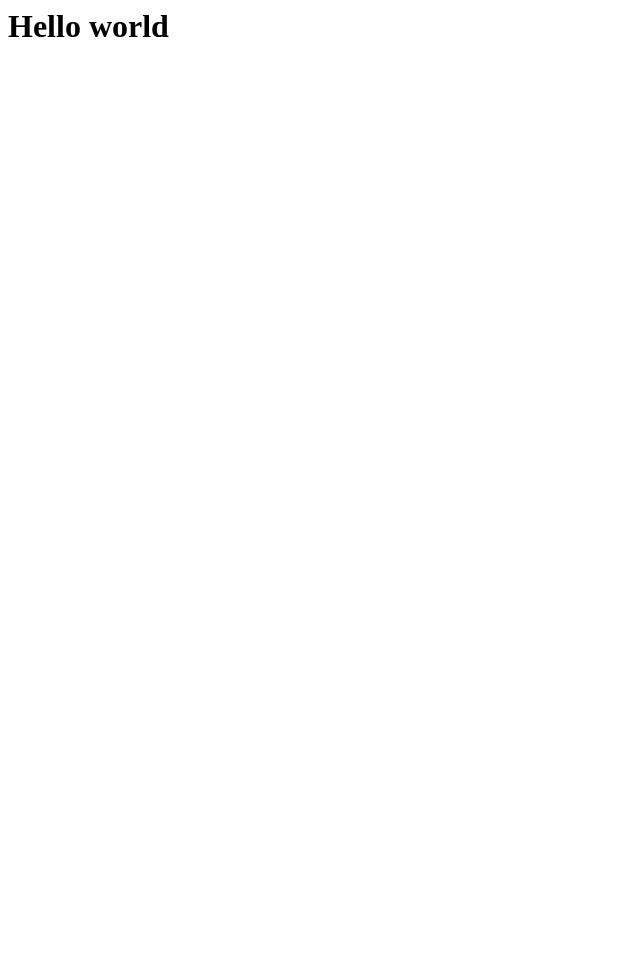
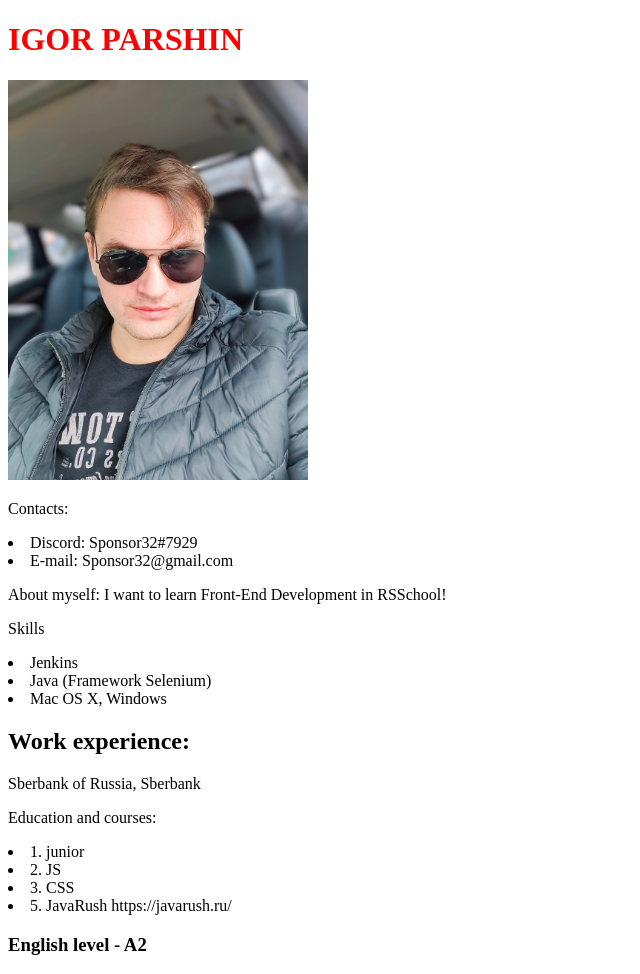
Before and after one commit to Sponsor32/rsschool-cv, a plain HTML site: page index.html in a window 1280 px wide. Shown: the whole page, without its empty margins (0-640 px from the left). Before the commit the page ends 800 px from the top, so only its background shows below. Drawn offline with Linux system fonts and the light colour scheme.

Commit message:
feat: html cv3

```diff
--- a/index.html
+++ b/index.html
@@ -1 +1,36 @@
-<h1 class=“hello”>Hello world</h1>
+<!DOCTYPE html>
+<html lang="en">
+<head>
+    <meta charset="UTF-8">
+    <meta http-equiv="X-UA-Compatible" content="IE=edge">
+    <meta name="viewport" content="width=device-width, initial-scale=1.0">
+    <title>Document</title>
+    <link rel="stylesheet" href="style.css">
+</head>
+<body>
+    <h1>IGOR PARSHIN</h1>
+    <img src="myfoto.jpeg" alt="photo" width="300">
+<p> Contacts:
+<li> Discord: Sponsor32#7929 </li>
+<li> E-mail: Sponsor32@gmail.com </li>
+</p>
+<p> About myself:
+<lo>I want to learn Front-End Development in RSSchool!</lo>
+</p>
+<p> Skills
+<li>Jenkins</li>
+<li>Java (Framework Selenium)</li>
+<li> Mac OS X, Windows</li>
+</p>
+<h2> Work experience: </h2>
+Sberbank of Russia, Sberbank
+
+<p> Education and courses:
+<li>1. junior</li>
+<li>2. JS </li>
+<li>3. CSS</li>
+<li>5. JavaRush https://javarush.ru/</li>
+<h3> English level - A2</h3>
+</p>
+</body>
+</html>
--- a/style.css
+++ b/style.css
@@ -1 +1,3 @@
-.“hello” { color: red }
+h1 {
+color: red;
+}
```
